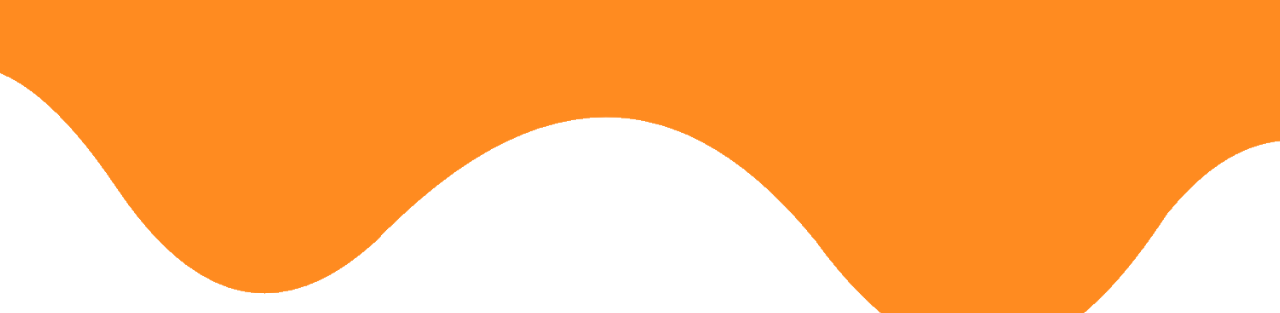
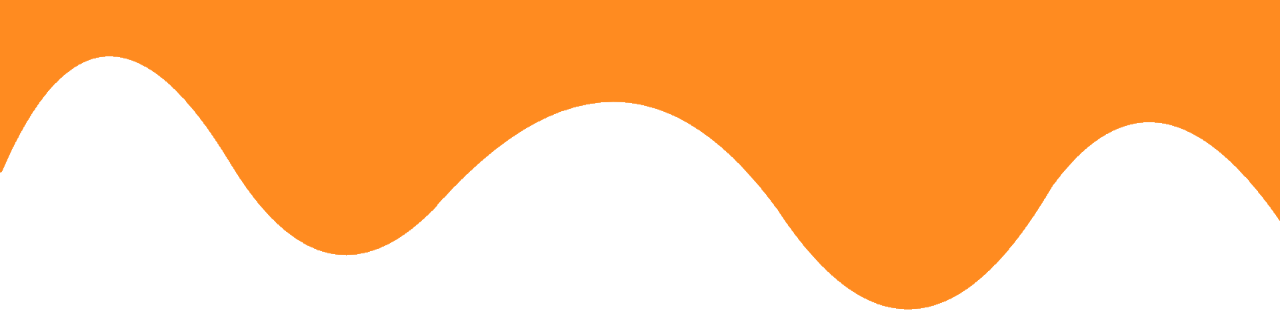
Before and after one commit to Seiya-Sakaguchi/StickyNote, a plain HTML site: page index.html in a window 1280 px wide. Shown: the top 313 px of the page. Drawn offline with Linux system fonts and the light colour scheme; some packages are replaced by stand-ins of ours.

Commit message:
トップ画面の背景トリミング

```diff
--- a/css/style.css
+++ b/css/style.css
@@ -282,24 +282,23 @@ h2 {
     body {
         background-image: url(../images/sample03.png);
         background-repeat: no-repeat;
-        background-size: cover;
+        background-size: 100% 100%;
         background-position: center;
         height: 100vh;
         margin: 0;
         padding: 0;
-        overflow: hidden;
+        /* overflow: hidden; */
     }
 
     .wrapper1 {
         max-width: 1980px;
-        margin-top: 120px;
         padding: 0 1.5rem;
         display: flex;
         flex-direction: column;
         justify-content: center;
         align-items: center;
         gap: 2rem;
-        height: 100vh;
+        height: 115vh;
     }
 
     .page_title {
```
